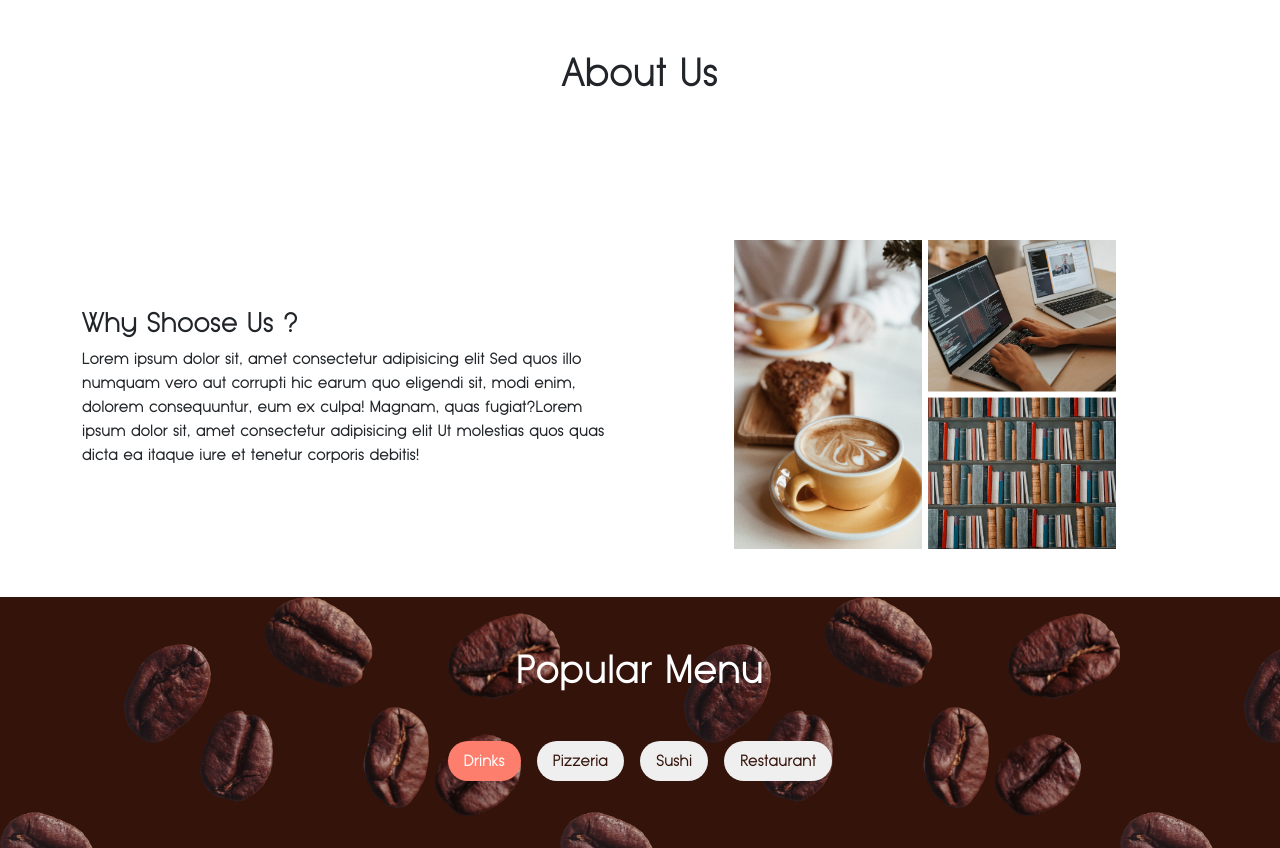
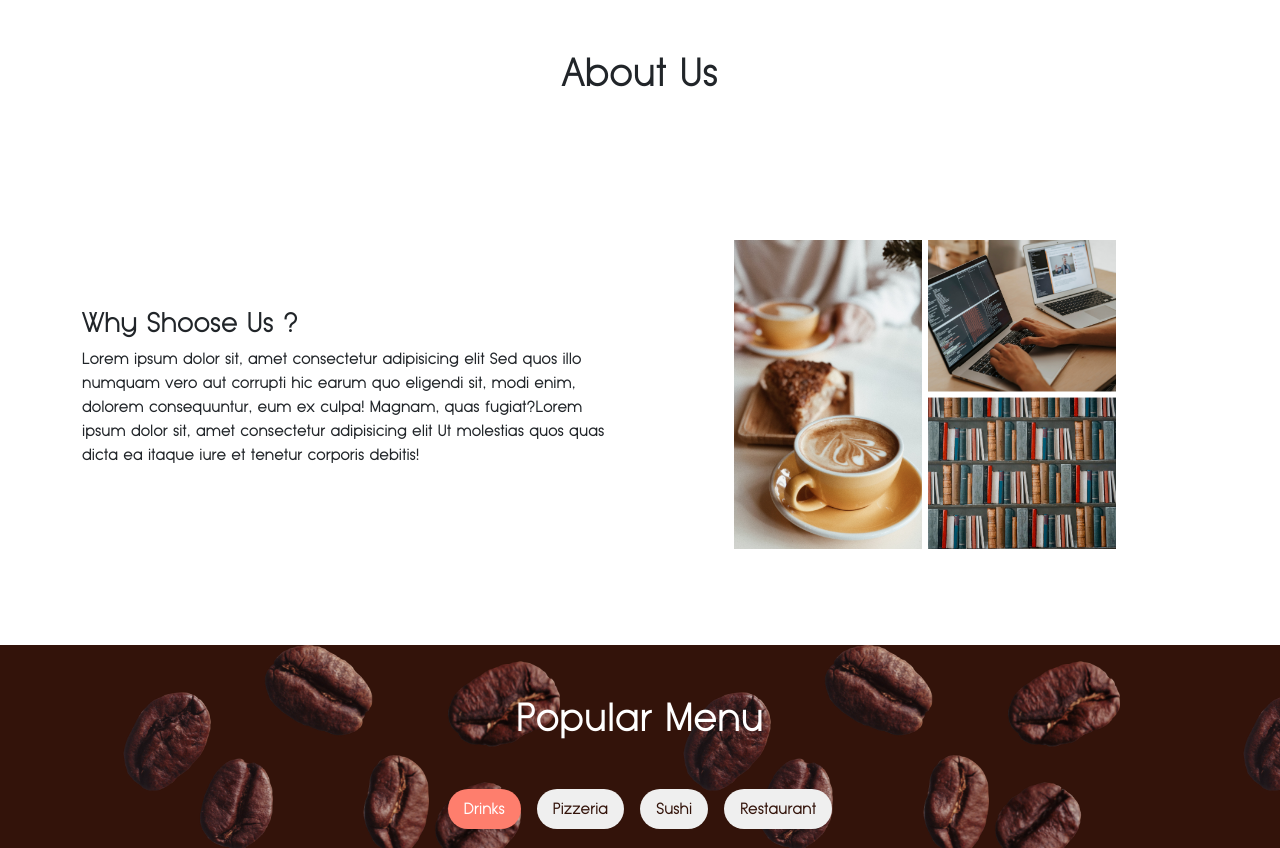
Before and after one commit to MeReda/OXFORD, a plain HTML site: page index.html in a window 1280 px wide. Shown: the part 916-1764 px from the top of the page. Drawn offline with nearby package versions, Linux system fonts and the light colour scheme.

Commit message:
adjusted about section

```diff
--- a/index.html
+++ b/index.html
@@ -73,7 +73,7 @@
     </div>
 
     <!-- About Section -->
-    <div class="about mt-5">
+    <div class="about mt-5 pb-5">
       <div class="container">
         <h1 class="text-center">About Us</h1>
         <div class="row mt-5 pt-5">
```
